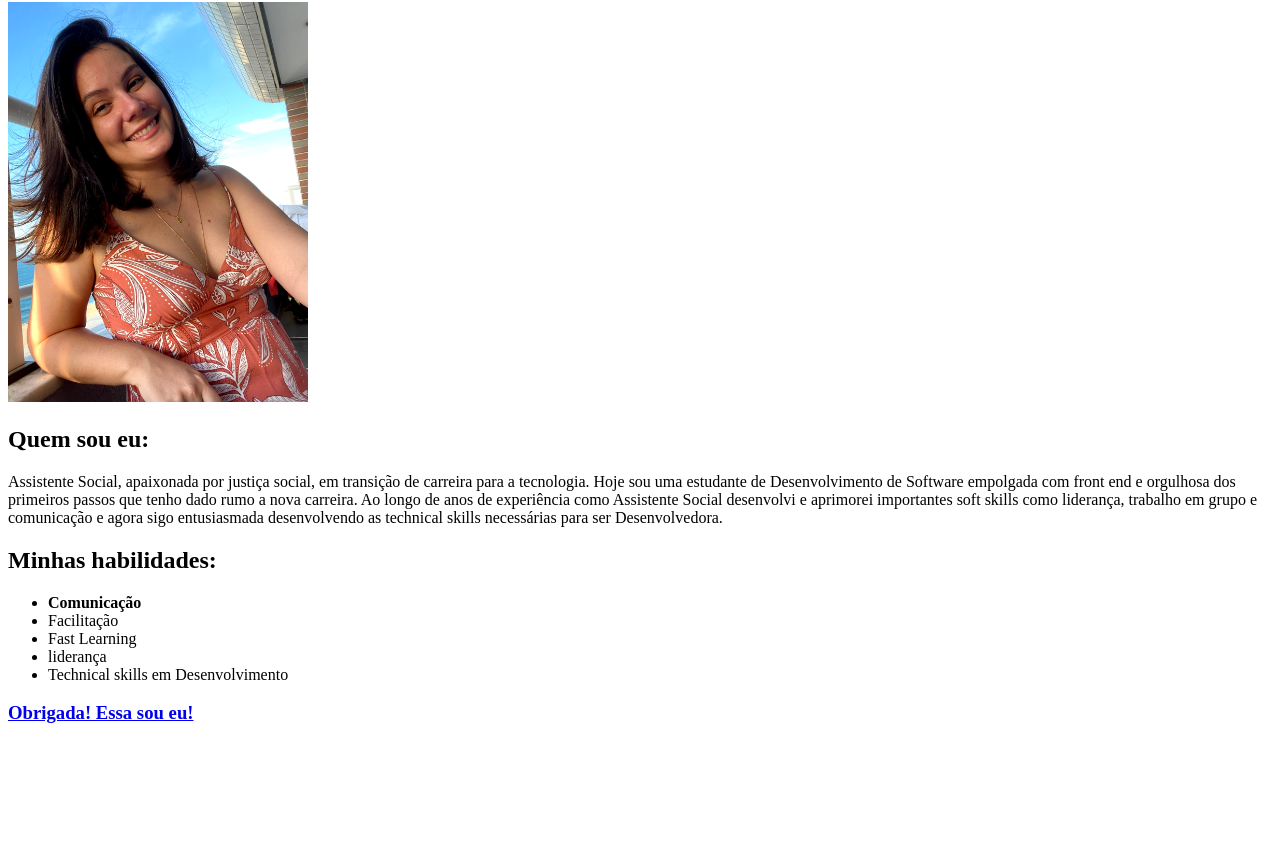
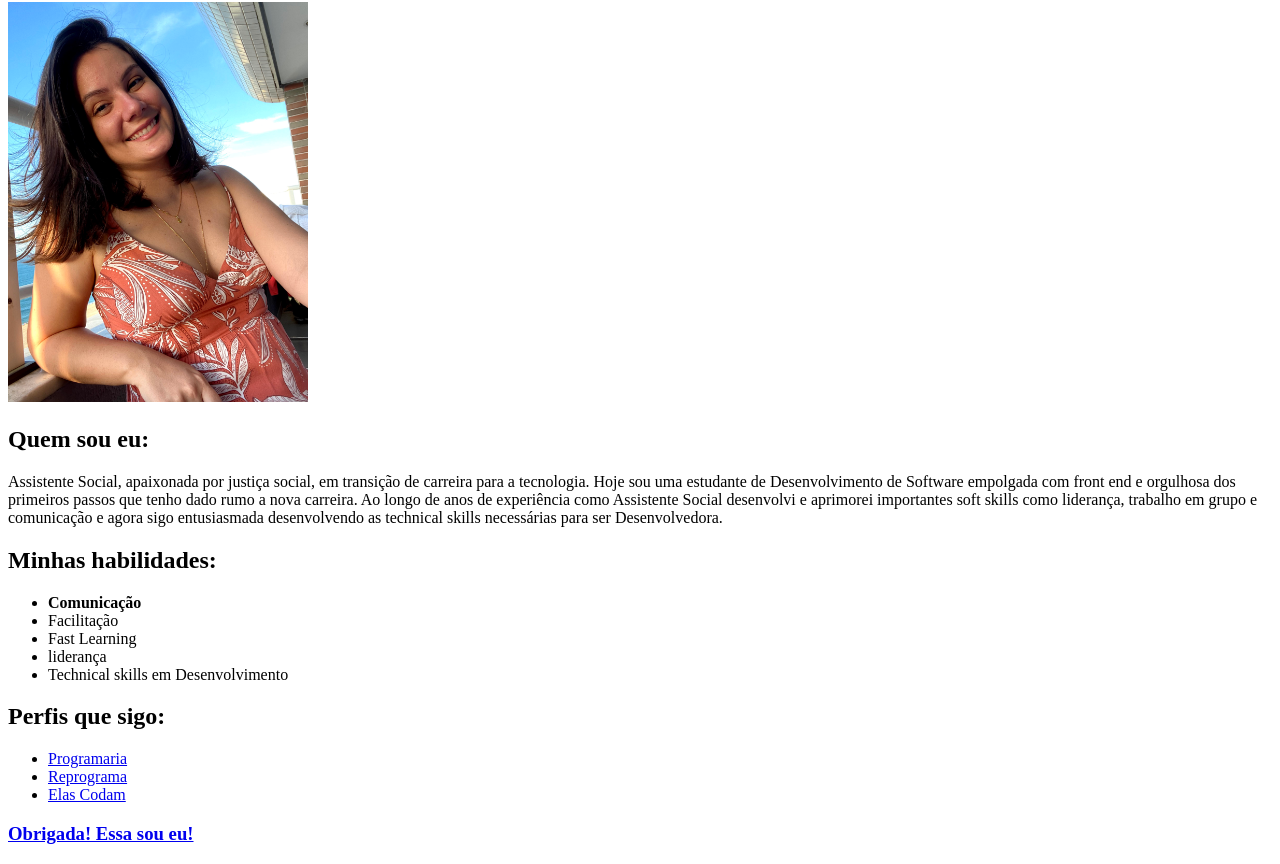
Before and after one commit to vanessamrios/vanessamrios.github.io, a plain HTML site: page index.html in a window 1280 px wide. Shown: the part 78-942 px from the top of the page. Before the commit the page ends 821 px from the top, so only its background shows below. Drawn offline with Linux system fonts and the light colour scheme.

Commit message:
adiciona links externos com minhas influências

```diff
--- a/index.html
+++ b/index.html
@@ -23,6 +23,13 @@
     <li>Technical skills em Desenvolvimento</li>
 </ul>
 
+<h2>Perfis que sigo:</h2>
+    <ul>
+        <li><a href="https://www.programaria.org/" target="_blank"> Programaria </a></li>
+        <li><a href="https://reprograma.com.br/" target="_blank">Reprograma</a></li>
+        <li><a href="https://elascodam.wordpress.com/" target="_blank">Elas Codam</a></li>
+    </ul>
+
 <h3><a href="#minhafoto"> Obrigada! Essa sou eu!</a></h3>
 
 </body>
```
